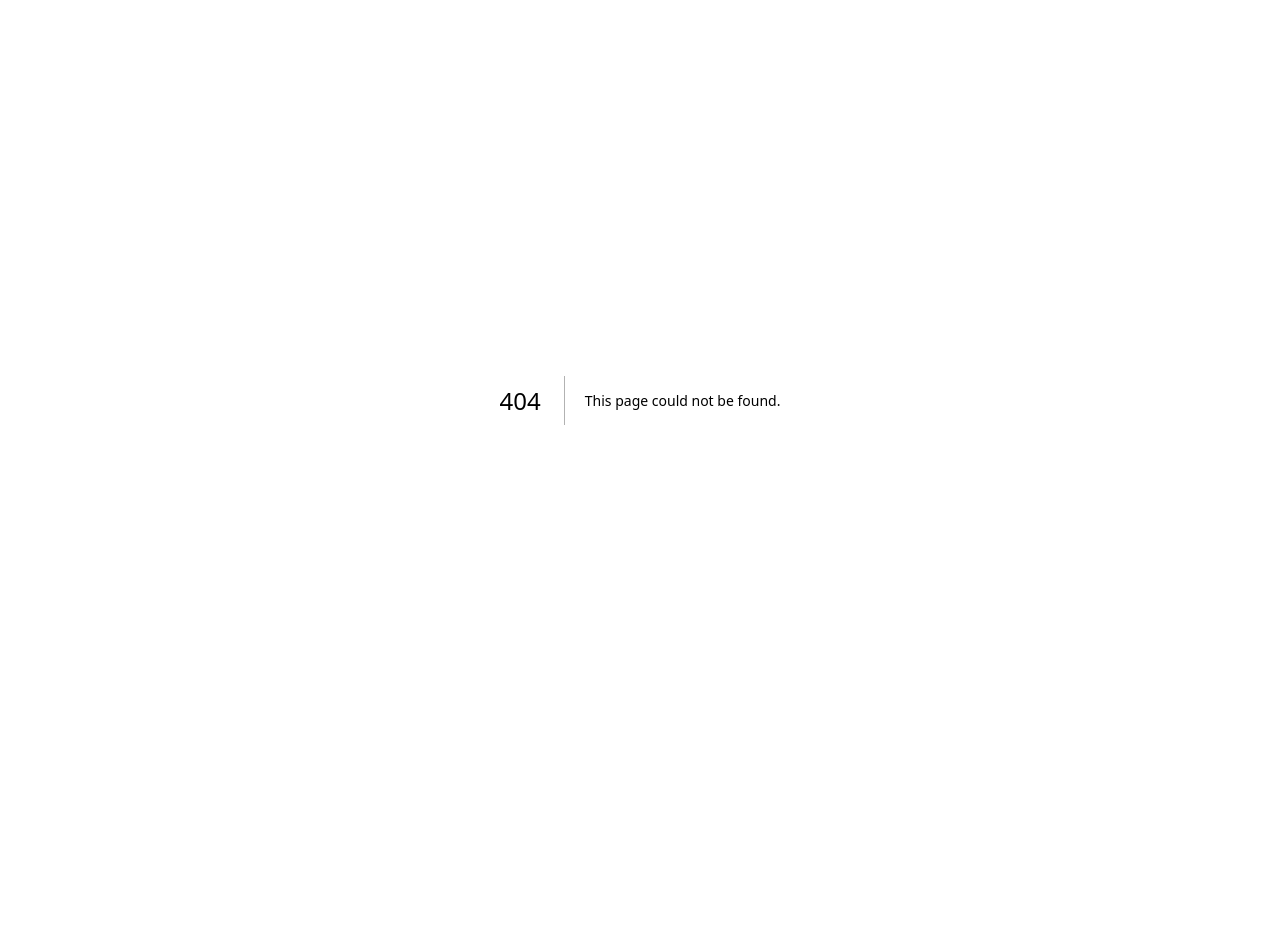
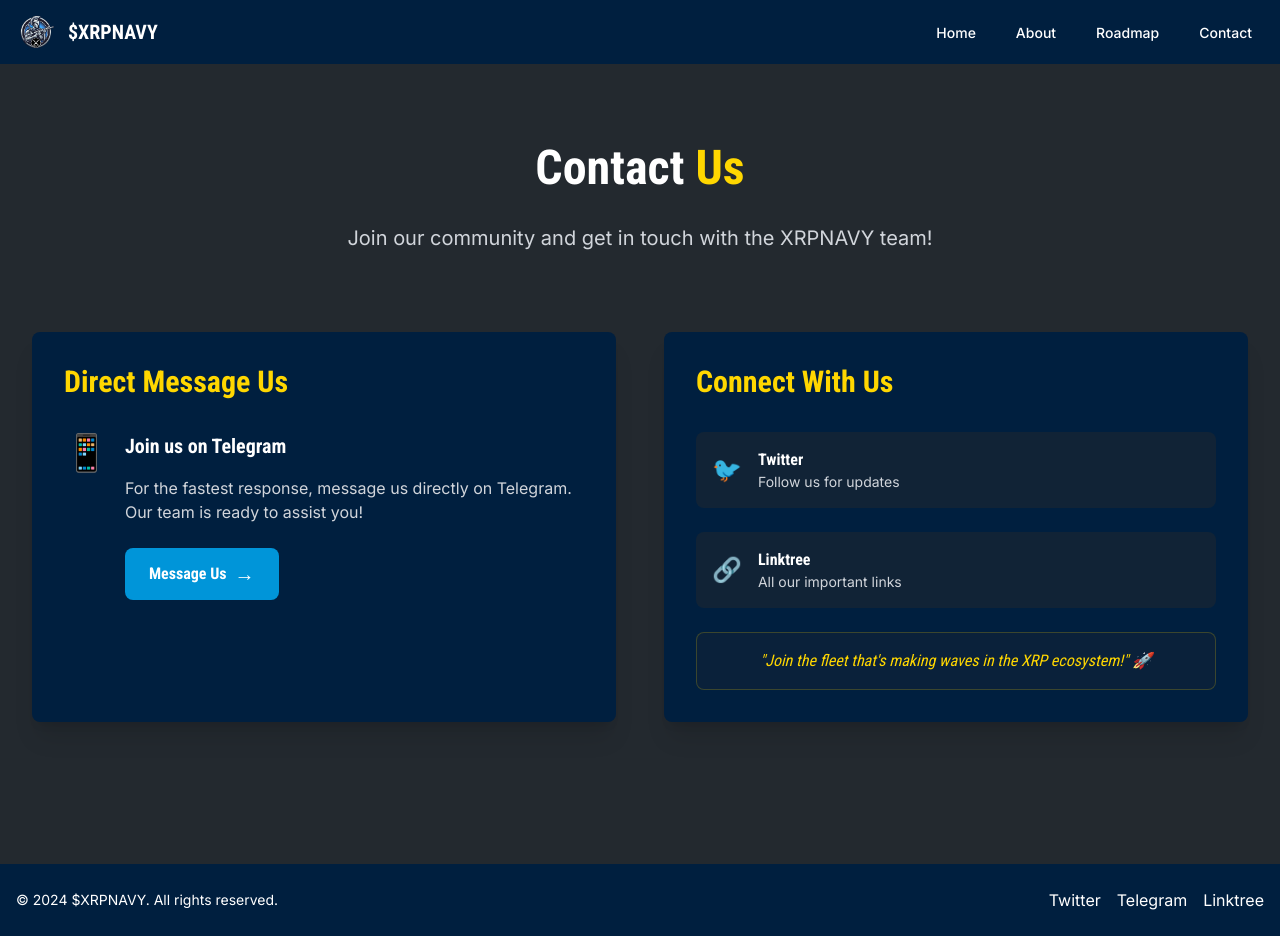
Before and after one commit to SOLXMR/navytest, a Next.js app: page /contact in a window 1280 px wide. Before the commit this address had no page. Before the commit the page ends 800 px from the top, so only its background shows below. Built offline with nearby package versions, Linux system fonts and the light colour scheme.

Commit message:
refactor: implement Next.js App Router structure

```diff
--- a/src/App.tsx
+++ b/src/App.tsx
@@ -1,6 +1,7 @@
 import React from 'react';
-import { BrowserRouter as Router, Routes, Route, Link } from 'react-router-dom';
-import { motion, AnimatePresence } from 'framer-motion';
+import { motion } from 'framer-motion';
+import Link from 'next/link';
+import { useRouter } from 'next/router';
 
 // Pages
 const Home = React.lazy(() => import('./pages/Home'));
@@ -9,8 +10,24 @@
 const Contact = React.lazy(() => import('./pages/Contact'));
 
 function App() {
+  const router = useRouter();
+
+  const renderContent = () => {
+    switch (router.pathname) {
+      case '/':
+        return <Home />;
+      case '/about':
+        return <About />;
+      case '/roadmap':
+        return <Roadmap />;
+      case '/contact':
+        return <Contact />;
+      default:
+        return <Home />;
+    }
+  };
+
   return (
-    <Router>
     <div className="min-h-screen bg-ripple-blue text-white">
       <motion.nav
         initial={{ y: -100 }}
@@ -20,7 +37,7 @@
         <div className="max-w-7xl mx-auto px-4">
           <div className="flex justify-between h-16">
             <div className="flex items-center">
-                <Link to="/" className="flex items-center">
+              <Link href="/" className="flex items-center">
                 <img
                   src="/logo1.png"
                   alt="XRPNAVY Logo"
@@ -30,10 +47,10 @@
               </Link>
             </div>
             <div className="flex items-center space-x-4">
-                <NavLink to="/">Home</NavLink>
-                <NavLink to="/about">About</NavLink>
-                <NavLink to="/roadmap">Roadmap</NavLink>
-                <NavLink to="/contact">Contact</NavLink>
+              <NavLink href="/">Home</NavLink>
+              <NavLink href="/about">About</NavLink>
+              <NavLink href="/roadmap">Roadmap</NavLink>
+              <NavLink href="/contact">Contact</NavLink>
             </div>
           </div>
         </div>
@@ -49,14 +66,7 @@
             />
           </div>
         }>
-            <AnimatePresence mode="wait">
-              <Routes>
-                <Route path="/" element={<Home />} />
-                <Route path="/about" element={<About />} />
-                <Route path="/roadmap" element={<Roadmap />} />
-                <Route path="/contact" element={<Contact />} />
-              </Routes>
-            </AnimatePresence>
+          {renderContent()}
         </React.Suspense>
       </main>
 
@@ -99,14 +109,13 @@
         </div>
       </footer>
     </div>
-    </Router>
   );
 }
 
-const NavLink = ({ to, children }: { to: string; children: React.ReactNode }) => (
+const NavLink = ({ href, children }: { href: string; children: React.ReactNode }) => (
   <motion.div whileHover={{ scale: 1.1 }}>
     <Link
-      to={to}
+      href={href}
       className="px-3 py-2 rounded-md text-sm font-medium hover:bg-xrp-blue hover:text-white transition-colors"
     >
       {children}
--- /dev/null
+++ b/src/app/about/page.tsx
@@ -0,0 +1,7 @@
+'use client';
+
+import About from '../../pages/About';
+
+export default function AboutPage() {
+  return <About />;
+}
--- /dev/null
+++ b/src/app/contact/page.tsx
@@ -0,0 +1,7 @@
+'use client';
+
+import Contact from '../../pages/Contact';
+
+export default function ContactPage() {
+  return <Contact />;
+}
--- a/src/app/layout.tsx
+++ b/src/app/layout.tsx
@@ -1,9 +1,22 @@
 'use client';
 
 import { Inter } from 'next/font/google';
+import { motion } from 'framer-motion';
+import Link from 'next/link';
 import '../index.css';
 
 const inter = Inter({ subsets: ['latin'] });
+
+const NavLink = ({ href, children }: { href: string; children: React.ReactNode }) => (
+  <motion.div whileHover={{ scale: 1.1 }}>
+    <Link
+      href={href}
+      className="px-3 py-2 rounded-md text-sm font-medium hover:bg-xrp-blue hover:text-white transition-colors"
+    >
+      {children}
+    </Link>
+  </motion.div>
+);
 
 export default function RootLayout({
   children,
@@ -19,7 +32,77 @@
         <link rel="icon" href="/favicon.ico" />
       </head>
       <body className={inter.className}>
-        {children}
+        <div className="min-h-screen bg-ripple-blue text-white">
+          <motion.nav
+            initial={{ y: -100 }}
+            animate={{ y: 0 }}
+            className="bg-navy-blue shadow-lg"
+          >
+            <div className="max-w-7xl mx-auto px-4">
+              <div className="flex justify-between h-16">
+                <div className="flex items-center">
+                  <Link href="/" className="flex items-center">
+                    <img
+                      src="/logo1.png"
+                      alt="XRPNAVY Logo"
+                      className="h-10 w-10 object-contain"
+                    />
+                    <span className="ml-3 text-xl font-military font-bold">$XRPNAVY</span>
+                  </Link>
+                </div>
+                <div className="flex items-center space-x-4">
+                  <NavLink href="/">Home</NavLink>
+                  <NavLink href="/about">About</NavLink>
+                  <NavLink href="/roadmap">Roadmap</NavLink>
+                  <NavLink href="/contact">Contact</NavLink>
+                </div>
+              </div>
+            </div>
+          </motion.nav>
+
+          <main>
+            {children}
+          </main>
+
+          <footer className="bg-navy-blue mt-auto py-6">
+            <div className="max-w-7xl mx-auto px-4">
+              <div className="flex justify-between items-center">
+                <div className="text-sm">
+                  © 2024 $XRPNAVY. All rights reserved.
+                </div>
+                <div className="flex space-x-4">
+                  <motion.a
+                    whileHover={{ scale: 1.1 }}
+                    href="https://x.com/XRPNAVY"
+                    target="_blank"
+                    rel="noopener noreferrer"
+                    className="hover:text-gold transition-colors"
+                  >
+                    Twitter
+                  </motion.a>
+                  <motion.a
+                    whileHover={{ scale: 1.1 }}
+                    href="https://t.me/XRPNAVY"
+                    target="_blank"
+                    rel="noopener noreferrer"
+                    className="hover:text-gold transition-colors"
+                  >
+                    Telegram
+                  </motion.a>
+                  <motion.a
+                    whileHover={{ scale: 1.1 }}
+                    href="https://linktr.ee/XRPNAVY"
+                    target="_blank"
+                    rel="noopener noreferrer"
+                    className="hover:text-gold transition-colors"
+                  >
+                    Linktree
+                  </motion.a>
+                </div>
+              </div>
+            </div>
+          </footer>
+        </div>
       </body>
     </html>
   );
--- a/src/app/page.tsx
+++ b/src/app/page.tsx
@@ -1,16 +1,7 @@
 'use client';
 
-import dynamic from 'next/dynamic';
+import Home from '../pages/Home';
 
-const App = dynamic(() => import('../App'), {
-  ssr: false,
-  loading: () => (
-    <div className="flex items-center justify-center min-h-screen bg-ripple-blue">
-      <div className="animate-spin rounded-full h-32 w-32 border-t-2 border-b-2 border-xrp-blue"></div>
-    </div>
-  ),
-});
-
-export default function Home() {
-  return <App />;
+export default function Page() {
+  return <Home />;
 }
--- /dev/null
+++ b/src/app/roadmap/page.tsx
@@ -0,0 +1,7 @@
+'use client';
+
+import Roadmap from '../../pages/Roadmap';
+
+export default function RoadmapPage() {
+  return <Roadmap />;
+}
```
Also changed, not shown: next-env.d.ts, 1 other file (tests, documents, lock files or other folders). Lines whose indentation alone changed are shown as unchanged.
